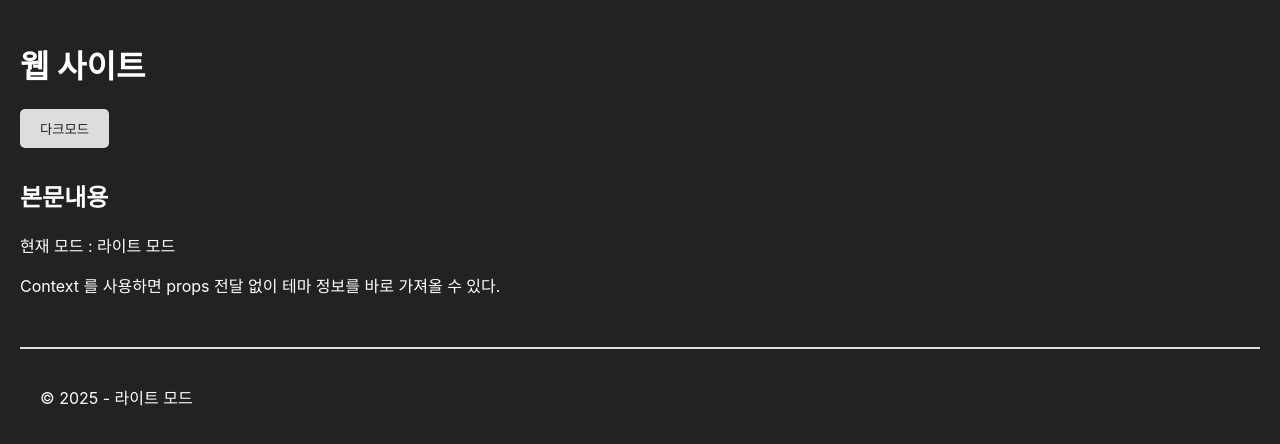
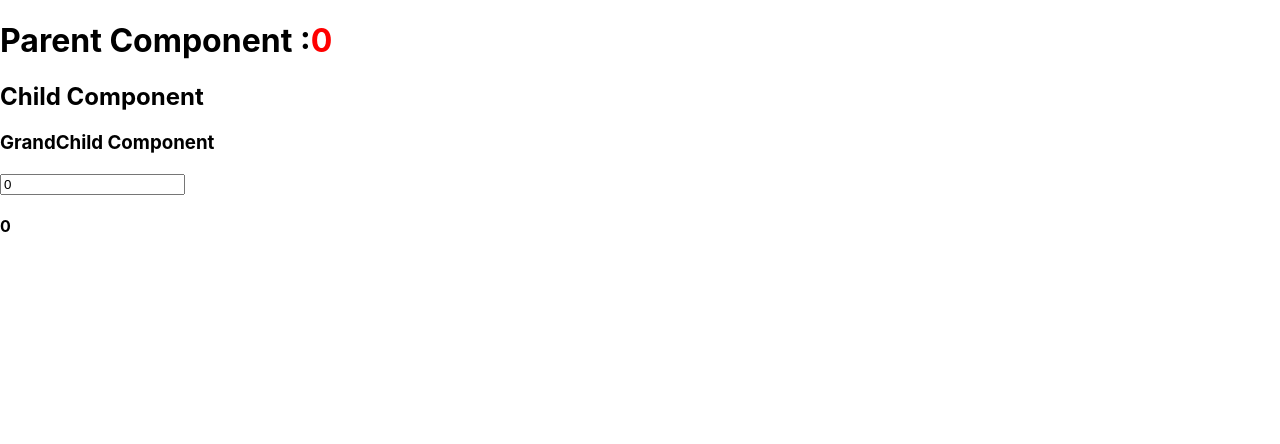
Before and after one commit to PHB-1994/react-workspace, a React (Create React App) app in the folder goodcommunity/: page / in a window 1280 px wide. Shown: the top 444 px of the page. Built offline with nearby package versions, Linux system fonts and the light colour scheme.

Commit message:
Context 를 이용하여 테마 변경하기

```diff
--- a/goodcommunity/src/App.js
+++ b/goodcommunity/src/App.js
@@ -16,6 +16,7 @@ import R08_State1 from "./components/R08_State1";
 import State2 from "./components/R09_State2";
 import ParentComponent from "./components/R10_State3";
 import ParentState from "./components/R10_State3_Components/ParentState";
+import Parent from "./components/R12_Context2";
 
 /* App 컴포넌트 (최상위 컴포넌트)
 *
@@ -36,7 +37,8 @@ function App() {
    <>
        {/* 반드시 return 에서 시작과 끝을 감싸는 태그 하나 필요 */}
        {/* <ParentComponent /> */}
-       <ParentState />
+       {/*<ParentState />*/}
+       <Parent />
 
        {/*
        <R08_State1 />
--- /dev/null
+++ b/goodcommunity/src/components/R12_Context2.jsx
@@ -0,0 +1,59 @@
+import {createContext, useContext, useState} from "react";
+
+/* 1. Context 객체 생성 -> props 없이 상태값이나 데이터 사용가능
+*     중간다리 역할하는 js 나 jsx 를 건너뛰고 필요한 js or jsx 에서
+*     나 부모에서 만들어놓은 상태나 데이터 사용하겠어! 라는
+*     useContext(Context명칭)을 component 내부에 선언하면
+*     어디서든 사용 가능한 hook
+* */
+const TestContext = createContext();
+
+const GrandChild = () => {
+    // TestContext.Provider 로 제공된 값을 여기서 사용할 것
+    const {number, setNumber} = useContext(TestContext);
+
+    return(
+        <>
+            <h3>GrandChild Component</h3>
+            <input type='number'
+                   value={number}
+                   onChange={e => {setNumber(e.target.value)}}
+            />
+            <h4>{number}</h4>
+        </>
+    )
+}
+
+/* 3. 자식 컴포넌트 Context 를 사용하지 않고, GrandChild 를 포함하고 있는
+*     컴포넌트임을 명시하기 위해 작성한 Child 컴포넌트
+* */
+const Child = () => {
+    return(
+        <>
+            <h2>Child Component</h2>
+            <GrandChild />
+        </>
+    )
+}
+
+/* 부모 컴포넌트 */
+const Parent = () => {
+    // 상태 변수 선언
+    const [number, setNumber] = useState(0);
+    return (
+        // Context 는 값을 1개만 제공할 수 있다.
+        // -> 여러 개 제공하고 싶으면 {}, [] 로 묶기
+        // 리액트에서 {number, setNumber} 작성하면 아래와 같이 변환됨
+        // {"number" : number, "setNumber" : setNumber}
+        <TestContext.Provider value={{number, setNumber}}>
+            <h1>
+                Parent Component :
+                {/* Parent 컴포넌트의 상태값 출력 */}
+                <span className='red'>{number}</span>
+            </h1>
+            <Child/>
+        </TestContext.Provider>
+    );
+};
+
+export default Parent;
--- a/goodcommunity/src/index.js
+++ b/goodcommunity/src/index.js
@@ -9,9 +9,9 @@ import Main_Theme from "./Main_Theme";
 const root = ReactDOM.createRoot(document.getElementById('root'));
 root.render(
   <React.StrictMode>
-      {/*<App /> */}
+      <App />
       {/*<PracticeApp />*/}
       {/*<Main />*/}
-      <Main_Theme/>
+      {/*<Main_Theme/>*/}
   </React.StrictMode>
 );
```
